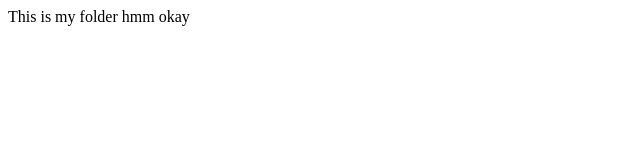
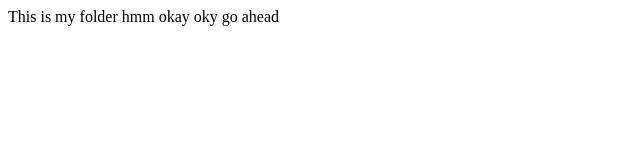
Before and after one commit to venkywaldek/myappsample, a plain HTML site: page index.html in a window 1280 px wide. Shown: the whole page, without its empty margins (0-640 px from the left). Drawn offline with Linux system fonts and the light colour scheme.

Commit message:
changed app.js

```diff
--- a/app.js
+++ b/app.js
@@ -0,0 +1 @@
+console.log('Hello');
--- a/index.html
+++ b/index.html
@@ -8,6 +8,7 @@
 </head>
 <body>
     This is my folder
-    hmm okay
+    hmm okay oky go ahead
+
 </body>
 </html>
```
